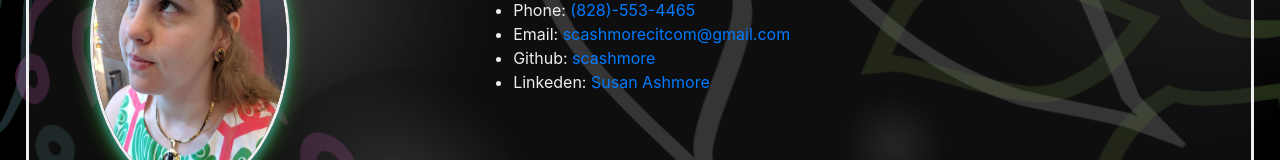
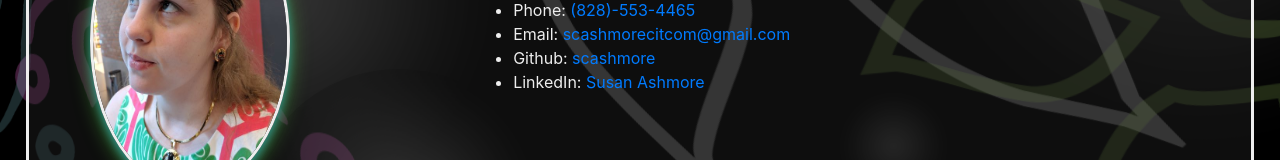
Before and after one commit to scashmore/ashmore_react_portfolio, a React (Create React App) app: page /contact in a window 1280 px wide. Shown: the part 258-418 px from the top of the page. Built offline with nearby package versions, Linux system fonts and the light colour scheme.

Commit message:
spelling

```diff
--- a/src/components/Contact.js
+++ b/src/components/Contact.js
@@ -11,7 +11,7 @@ function Contact() {
                         <li>Phone: <a href="tel:828-553-4465">(828)-553-4465</a></li>
                         <li>Email: <a href="mailto: scashmorecitcom@gmail.com">scashmorecitcom@gmail.com</a></li>
                         <li>Github: <a href="https://github.com/scashmore/Ashmore_Profile">scashmore</a></li>
-                        <li>Linkeden: <a href="https://www.linkedin.com/in/susan-ashmore-881217a9/">Susan Ashmore</a>
+                        <li>LinkedIn: <a href="https://www.linkedin.com/in/susan-ashmore-881217a9/">Susan Ashmore</a>
                         </li>
                     </ul>
                 </div>
```
